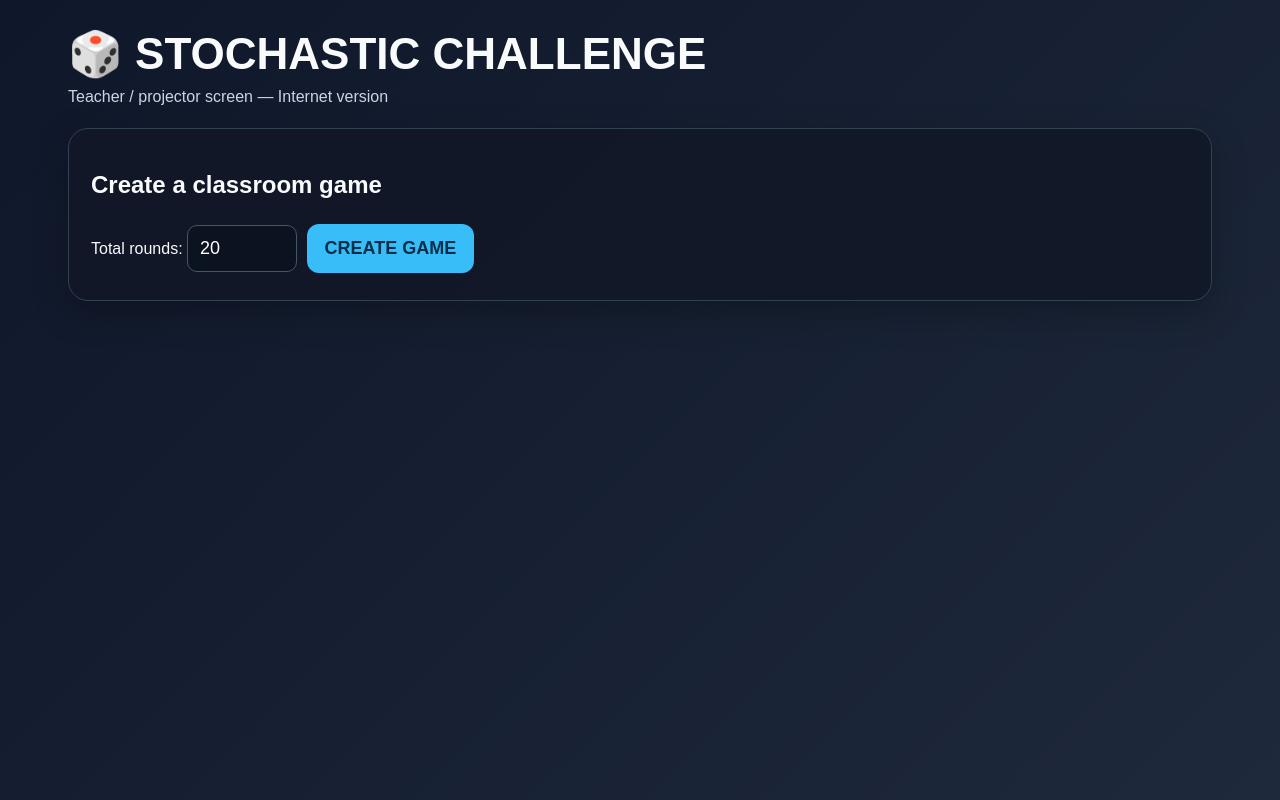
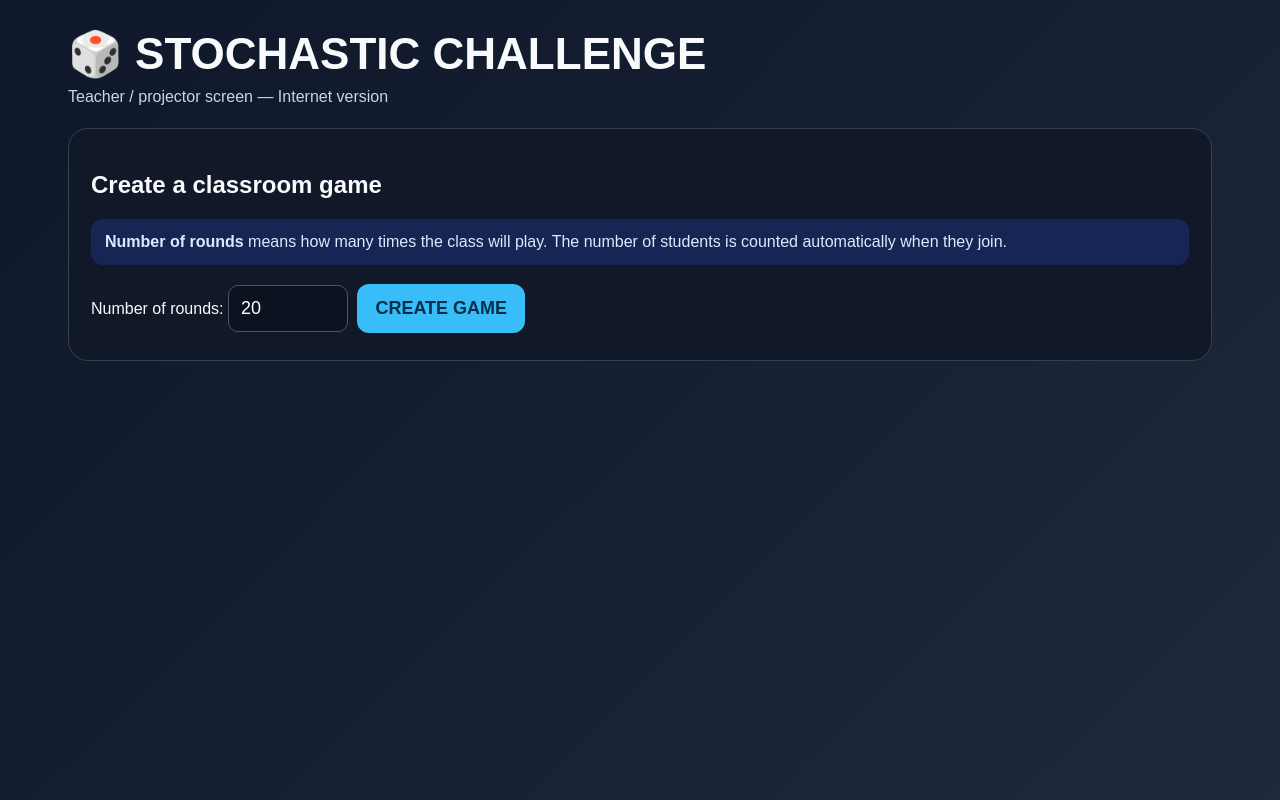
Before and after one commit to mahdiz315/stochastic-challenge-, a Flask app: page /teacher in a window 1280 px wide. Run offline with Flask 3, Linux system fonts and the light colour scheme.

Commit message:
Update teacher.html

```diff
--- a/templates/teacher.html
+++ b/templates/teacher.html
@@ -1,3 +1,4 @@
+
 <!doctype html>
 <html>
 <head>
@@ -5,27 +6,31 @@
 <meta name="viewport" content="width=device-width,initial-scale=1">
 <title>Stochastic Challenge - Teacher</title>
 <style>
-:root{--bg:#0f172a;--card:#111827;--soft:#1f2937;--text:#f8fafc;--muted:#cbd5e1;--accent:#38bdf8;--good:#22c55e;--warn:#f59e0b;--danger:#ef4444}
+:root{--card:#111827;--soft:#1f2937;--text:#f8fafc;--muted:#cbd5e1;--accent:#38bdf8;--good:#22c55e;--warn:#f59e0b;--danger:#ef4444}
 *{box-sizing:border-box}
 body{margin:0;font-family:Arial,Helvetica,sans-serif;background:linear-gradient(135deg,#0f172a,#1e293b);color:var(--text);min-height:100vh}
 .wrap{max-width:1200px;margin:auto;padding:28px}
 h1{font-size:44px;margin:0 0 8px}.subtitle{color:var(--muted);margin-bottom:22px}
-.grid{display:grid;grid-template-columns:1.1fr .9fr;gap:20px}
-.card{background:rgba(17,24,39,.95);border:1px solid #334155;border-radius:20px;padding:22px;box-shadow:0 12px 35px rgba(0,0,0,.25)}
+.grid{display:grid;grid-template-columns:1.05fr .95fr;gap:20px}
+.card{background:rgba(17,24,39,.96);border:1px solid #334155;border-radius:20px;padding:22px}
 .statrow{display:grid;grid-template-columns:repeat(3,1fr);gap:12px;margin:16px 0}
 .stat{background:var(--soft);padding:16px;border-radius:14px;text-align:center}.stat b{display:block;font-size:30px;margin-top:4px}
-button{border:0;border-radius:12px;padding:14px 18px;font-size:18px;font-weight:700;cursor:pointer;margin:5px}
+button{border:0;border-radius:12px;padding:14px 18px;font-size:18px;font-weight:800;cursor:pointer;margin:5px}
 .primary{background:var(--accent);color:#082f49}.good{background:var(--good);color:#052e16}.warn{background:var(--warn);color:#451a03}.danger{background:var(--danger);color:white}
-.newgame{background:#22c55e;color:#052e16;font-size:24px;padding:18px 30px;min-width:280px}
-.die button{width:70px;height:70px;font-size:30px;background:#e2e8f0;color:#0f172a}
-.qr{width:230px;height:230px;background:white;padding:8px;border-radius:14px}
+.bigRoll{width:100%;font-size:24px;padding:18px;background:var(--warn);color:#451a03}
+.newgame{background:var(--good);color:#052e16;font-size:22px;padding:17px 28px}
+.qr{width:220px;height:220px;background:white;padding:8px;border-radius:14px}
 .room{font-size:54px;letter-spacing:8px;font-weight:900;color:#facc15}
 .top5{list-style:none;padding:0;margin:0}.top5 li{display:flex;justify-content:space-between;padding:12px 14px;background:var(--soft);margin:8px 0;border-radius:10px;font-size:20px}
-.resultBox{font-size:34px;text-align:center;padding:18px;border-radius:16px;background:#172554;margin-top:12px}
-input{padding:12px;border-radius:10px;border:1px solid #475569;background:#0b1220;color:white;font-size:18px;width:110px}
+.resultBox{font-size:30px;text-align:center;padding:18px;border-radius:16px;background:#172554;margin-top:12px}
+.dieStage{text-align:center;padding:18px;margin-top:14px;background:#0b1220;border-radius:18px;border:1px solid #334155}
+.dieFace{font-size:110px;line-height:1.05;min-height:120px}
+.dieLabel{font-size:26px;font-weight:800;margin-top:8px}
+input{padding:12px;border-radius:10px;border:1px solid #475569;background:#0b1220;color:white;font-size:18px;width:120px}
 a{color:#7dd3fc;word-break:break-all}.hidden{display:none!important}
 .finalRank{display:grid;grid-template-columns:1fr auto;gap:8px;font-size:20px}
-@media(max-width:800px){.grid{grid-template-columns:1fr}h1{font-size:34px}.statrow{grid-template-columns:1fr}}
+.note{background:#172554;padding:14px;border-radius:12px;margin:14px 0;color:#dbeafe}
+@media(max-width:800px){.grid{grid-template-columns:1fr}h1{font-size:34px}.statrow{grid-template-columns:1fr}.qr{width:180px;height:180px}}
 </style>
 </head>
 <body>
@@ -35,7 +40,14 @@ a{color:#7dd3fc;word-break:break-all}.hidden{display:none!important}
 
 <div id="setup" class="card">
 <h2>Create a classroom game</h2>
-<label>Total rounds: <input id="roundCount" type="number" min="1" max="100" value="20"></label>
+<div class="note">
+<b>Number of rounds</b> means how many times the class will play.
+The number of students is counted automatically when they join.
+</div>
+<label>
+Number of rounds:
+<input id="roundCount" type="number" min="2" max="100" value="20">
+</label>
 <button class="primary" onclick="createGame()">CREATE GAME</button>
 <div id="setupError"></div>
 </div>
@@ -44,7 +56,11 @@ a{color:#7dd3fc;word-break:break-all}.hidden{display:none!important}
 <div class="grid">
 <div class="card">
 <div style="display:flex;justify-content:space-between;align-items:flex-start;gap:20px;flex-wrap:wrap">
-<div><div>ROOM CODE</div><div id="room" class="room">----</div><div><a id="studentLink" target="_blank"></a></div></div>
+<div>
+<div>ROOM CODE</div>
+<div id="room" class="room">----</div>
+<div><a id="studentLink" target="_blank"></a></div>
+</div>
 <img id="qr" class="qr" alt="Student QR code">
 </div>
 
@@ -56,22 +72,16 @@ a{color:#7dd3fc;word-break:break-all}.hidden{display:none!important}
 
 <div id="statusText" class="resultBox">Predictions are OPEN</div>
 
-<div style="margin-top:16px">
-<button id="lockBtn" class="warn" onclick="lockPredictions()">🔒 LOCK PREDICTIONS</button>
-<button id="finishBtn" class="danger" onclick="finishGame()">FINISH GAME</button>
-<button id="restartTopBtn" class="good hidden" onclick="startNewGame()">🔄 START NEW GAME</button>
+<div id="dieStage" class="dieStage">
+<div id="dieFace" class="dieFace">🎲</div>
+<div id="dieLabel" class="dieLabel">Waiting to roll</div>
 </div>
 
-<div id="resultControls" class="hidden">
-<h2>Enter the physical die result</h2>
-<div class="die">
-<button onclick="setResult(1)">1</button><button onclick="setResult(2)">2</button><button onclick="setResult(3)">3</button>
-<button onclick="setResult(4)">4</button><button onclick="setResult(5)">5</button><button onclick="setResult(6)">6</button>
-</div>
-</div>
-
-<div id="nextControls" class="hidden">
-<button class="good" onclick="nextRound()">NEXT ROUND ➜</button>
+<div style="margin-top:16px">
+<button id="rollBtn" class="bigRoll" onclick="lockAndRoll()">🔒 LOCK PREDICTIONS & ROLL DIE</button>
+<button id="nextBtn" class="good hidden" onclick="nextRound()">NEXT ROUND ➜</button>
+<button id="finishBtn" class="danger" onclick="finishGame()">FINISH GAME</button>
+<button id="restartTopBtn" class="newgame hidden" onclick="startNewGame()">🔄 START NEW GAME</button>
 </div>
 </div>
 
@@ -99,7 +109,9 @@ a{color:#7dd3fc;word-break:break-all}.hidden{display:none!important}
 <h2>Final Ranking</h2>
 <div id="finalRanking" class="finalRank"></div>
 
-<h2 style="text-align:center;margin-top:28px">Did the winners have a better strategy, or were they lucky?</h2>
+<h2 style="text-align:center;margin-top:28px">
+Did the winners have a better strategy, or were they lucky?
+</h2>
 
 <div style="text-align:center;margin-top:22px">
 <button class="primary" onclick="downloadCSV()">⬇ EXPORT CLASS DATA (CSV)</button>
@@ -113,17 +125,27 @@ a{color:#7dd3fc;word-break:break-all}.hidden{display:none!important}
 let room=sessionStorage.getItem("sc_teacher_room")||"";
 let teacherToken=sessionStorage.getItem("sc_teacher_token")||"";
 let pollTimer=null;
+let rolling=false;
+
+const dieFaces={1:"⚀",2:"⚁",3:"⚂",4:"⚃",5:"⚄",6:"⚅"};
 
 async function api(path,body){
- const r=await fetch(path,{method:body?"POST":"GET",headers:body?{"Content-Type":"application/json"}:{},body:body?JSON.stringify(body):undefined});
+ const r=await fetch(path,{
+   method:body?"POST":"GET",
+   headers:body?{"Content-Type":"application/json"}:{},
+   body:body?JSON.stringify(body):undefined
+ });
  const d=await r.json().catch(()=>({ok:false,error:"Server error"}));
  if(!r.ok||d.ok===false)throw new Error(d.error||"Request failed");
  return d;
 }
 
+function sleep(ms){return new Promise(resolve=>setTimeout(resolve,ms));}
+
 async function createGame(){
  try{
-  const d=await api("/api/create",{total_rounds:Number(document.getElementById("roundCount").value||20)});
+  const rounds=Number(document.getElementById("roundCount").value||20);
+  const d=await api("/api/create",{total_rounds:rounds});
   room=d.room;teacherToken=d.teacher_token;
   sessionStorage.setItem("sc_teacher_room",room);
   sessionStorage.setItem("sc_teacher_token",teacherToken);
@@ -144,33 +166,68 @@ function showGame(studentUrl){
 function medals(i){return["🥇","🥈","🥉","4.","5."][i]||(i+1)+"."}
 function escapeHtml(s){return String(s).replace(/[&<>"']/g,c=>({"&":"&amp;","<":"&lt;",">":"&gt;",'"':"&quot;","'":"&#039;"}[c]))}
 
+async function animateDie(finalResult){
+ rolling=true;
+ const face=document.getElementById("dieFace");
+ const label=document.getElementById("dieLabel");
+ const rollBtn=document.getElementById("rollBtn");
+ rollBtn.disabled=true;
+ label.textContent="Rolling...";
+ for(let i=0;i<10;i++){
+   face.textContent=dieFaces[1+Math.floor(Math.random()*6)];
+   await sleep(90);
+ }
+ face.textContent=dieFaces[finalResult];
+ label.textContent=`RESULT = ${finalResult}`;
+ rolling=false;
+}
+
 function render(s){
  document.getElementById("round").textContent=`${s.round} / ${s.total_rounds}`;
  document.getElementById("players").textContent=s.student_count;
  document.getElementById("predictions").textContent=s.prediction_count;
 
- const top=document.getElementById("top5");top.innerHTML="";
- s.top5.forEach((p,i)=>{const li=document.createElement("li");li.innerHTML=`<span>${medals(i)} ${escapeHtml(p.name)}</span><b>${p.score}</b>`;top.appendChild(li)});
+ const top=document.getElementById("top5");
+ top.innerHTML="";
+ s.top5.forEach((p,i)=>{
+   const li=document.createElement("li");
+   li.innerHTML=`<span>${medals(i)} ${escapeHtml(p.name)}</span><b>${p.score}</b>`;
+   top.appendChild(li);
+ });
  if(!s.top5.length)top.innerHTML="<li><span>Waiting for students...</span><b>—</b></li>";
 
  const st=document.getElementById("statusText");
- const lockBtn=document.getElementById("lockBtn");
+ const rollBtn=document.getElementById("rollBtn");
+ const nextBtn=document.getElementById("nextBtn");
  const finishBtn=document.getElementById("finishBtn");
  const restartTopBtn=document.getElementById("restartTopBtn");
- const rc=document.getElementById("resultControls");
- const nc=document.getElementById("nextControls");
 
- lockBtn.classList.add("hidden");rc.classList.add("hidden");nc.classList.add("hidden");restartTopBtn.classList.add("hidden");
+ rollBtn.classList.add("hidden");
+ nextBtn.classList.add("hidden");
+ restartTopBtn.classList.add("hidden");
 
  if(s.status==="accepting"){
-  st.innerHTML="🟢 Predictions are OPEN";lockBtn.classList.remove("hidden");finishBtn.classList.remove("hidden");
- }else if(s.status==="locked"){
-  st.innerHTML="🔒 Predictions locked — roll your real die";rc.classList.remove("hidden");finishBtn.classList.remove("hidden");
+   st.innerHTML="🟢 Predictions are OPEN";
+   rollBtn.classList.remove("hidden");
+   rollBtn.disabled=false;
+   finishBtn.classList.remove("hidden");
+   if(!rolling){
+     document.getElementById("dieFace").textContent="🎲";
+     document.getElementById("dieLabel").textContent="Waiting to roll";
+   }
  }else if(s.status==="result"){
-  st.innerHTML=`🎲 RESULT = <b>${s.result}</b><br><span style="font-size:22px">${s.winners_this_round} student(s) predicted correctly!</span>`;
-  nc.classList.remove("hidden");finishBtn.classList.remove("hidden");
+   st.innerHTML=`🎲 RESULT = <b>${s.result}</b><br><span style="font-size:20px">${s.winners_this_round} student(s) predicted correctly!</span>`;
+   nextBtn.classList.remove("hidden");
+   finishBtn.classList.remove("hidden");
+   if(!rolling){
+     document.getElementById("dieFace").textContent=dieFaces[s.result]||"🎲";
+     document.getElementById("dieLabel").textContent=`RESULT = ${s.result}`;
+   }
  }else if(s.status==="finished"){
-  st.innerHTML="🏁 GAME FINISHED";finishBtn.classList.add("hidden");restartTopBtn.classList.remove("hidden");renderFinal(s.finished_stats);
+   st.innerHTML="🏁 GAME FINISHED";
+   finishBtn.classList.add("hidden");
+   restartTopBtn.classList.remove("hidden");
+   renderFinal(s.finished_stats);
  }
 }
 
@@ -182,18 +239,48 @@ function renderFinal(f){
  document.getElementById("lowest").textContent=f.lowest_score;
  document.getElementById("popular").textContent=f.most_popular_number?f.most_popular_number.join(", "):"—";
  document.getElementById("rolledMost").textContent=f.number_rolled_most_often?f.number_rolled_most_often.join(", "):"—";
- const rank=document.getElementById("finalRanking");rank.innerHTML="";
- f.ranking.slice(0,10).forEach((p,i)=>rank.innerHTML+=`<div>${medals(i)} ${escapeHtml(p.name)}</div><b>${p.score}</b>`);
+ const rank=document.getElementById("finalRanking");
+ rank.innerHTML="";
+ f.ranking.slice(0,10).forEach((p,i)=>{
+   rank.innerHTML+=`<div>${medals(i)} ${escapeHtml(p.name)}</div><b>${p.score}</b>`;
+ });
 }
 
-async function lockPredictions(){try{render((await api("/api/lock",{room,teacher_token:teacherToken})).state)}catch(e){alert(e.message)}}
-async function setResult(result){try{render((await api("/api/result",{room,teacher_token:teacherToken,result})).state)}catch(e){alert(e.message)}}
-async function nextRound(){try{render((await api("/api/next",{room,teacher_token:teacherToken})).state)}catch(e){alert(e.message)}}
+async function lockAndRoll(){
+ if(rolling)return;
+ const count=Number(document.getElementById("predictions").textContent||0);
+ if(count===0){
+   if(!confirm("No predictions have been submitted yet. Roll anyway?"))return;
+ }
+ try{
+   const d=await api("/api/lock-roll",{room,teacher_token:teacherToken});
+   await animateDie(d.result);
+   render(d.state);
+ }catch(e){
+   rolling=false;
+   document.getElementById("rollBtn").disabled=false;
+   alert(e.message);
+ }
+}
+
+async function nextRound(){
+ try{
+   const d=await api("/api/next",{room,teacher_token:teacherToken});
+   render(d.state);
+ }catch(e){alert(e.message)}
+}
+
 async function finishGame(){
  if(!confirm("Finish this game now?"))return;
- try{render((await api("/api/finish",{room,teacher_token:teacherToken})).state)}catch(e){alert(e.message)}
+ try{
+   const d=await api("/api/finish",{room,teacher_token:teacherToken});
+   render(d.state);
+ }catch(e){alert(e.message)}
 }
-function downloadCSV(){location.href=`/export.csv?room=${encodeURIComponent(room)}&teacher_token=${encodeURIComponent(teacherToken)}`}
+
+function downloadCSV(){
+ location.href=`/export.csv?room=${encodeURIComponent(room)}&teacher_token=${encodeURIComponent(teacherToken)}`;
+}
 
 function startNewGame(){
  if(pollTimer){clearInterval(pollTimer);pollTimer=null;}
@@ -205,18 +292,24 @@ function startNewGame(){
 
 function startPolling(){
  if(pollTimer)clearInterval(pollTimer);
- pollTimer=setInterval(async()=>{if(!room)return;try{render((await api(`/api/state?room=${encodeURIComponent(room)}`)).state)}catch(e){}},1000);
+ pollTimer=setInterval(async()=>{
+   if(!room)return;
+   try{
+     const d=await api(`/api/state?room=${encodeURIComponent(room)}`);
+     if(!rolling)render(d.state);
+   }catch(e){}
+ },700);
 }
 
 (async function restore(){
  if(!room||!teacherToken)return;
  try{
-  const d=await api(`/api/state?room=${encodeURIComponent(room)}`);
-  showGame();render(d.state);startPolling();
+   const d=await api(`/api/state?room=${encodeURIComponent(room)}`);
+   showGame();render(d.state);startPolling();
  }catch(e){
-  sessionStorage.removeItem("sc_teacher_room");
-  sessionStorage.removeItem("sc_teacher_token");
-  room="";teacherToken="";
+   sessionStorage.removeItem("sc_teacher_room");
+   sessionStorage.removeItem("sc_teacher_token");
+   room="";teacherToken="";
  }
 })();
 </script>
```
